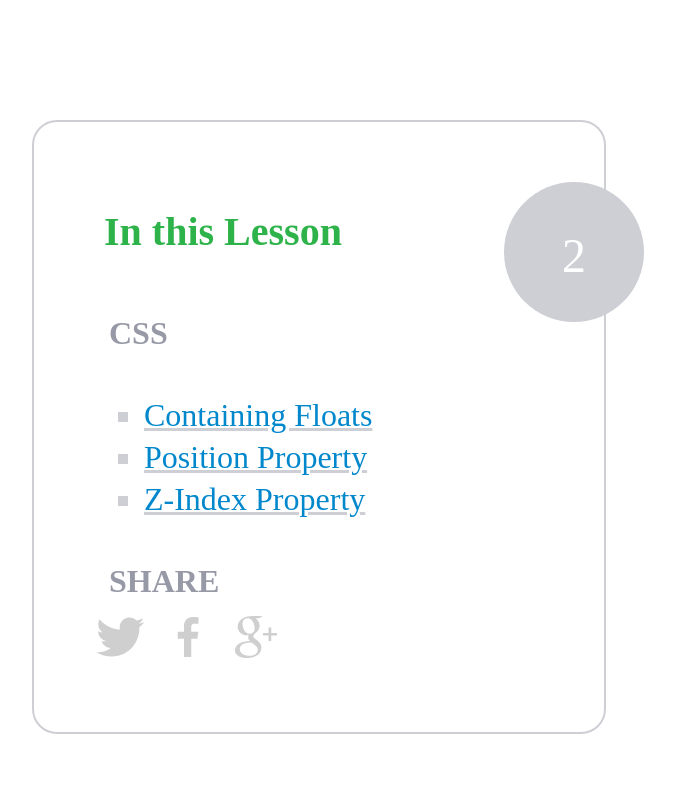
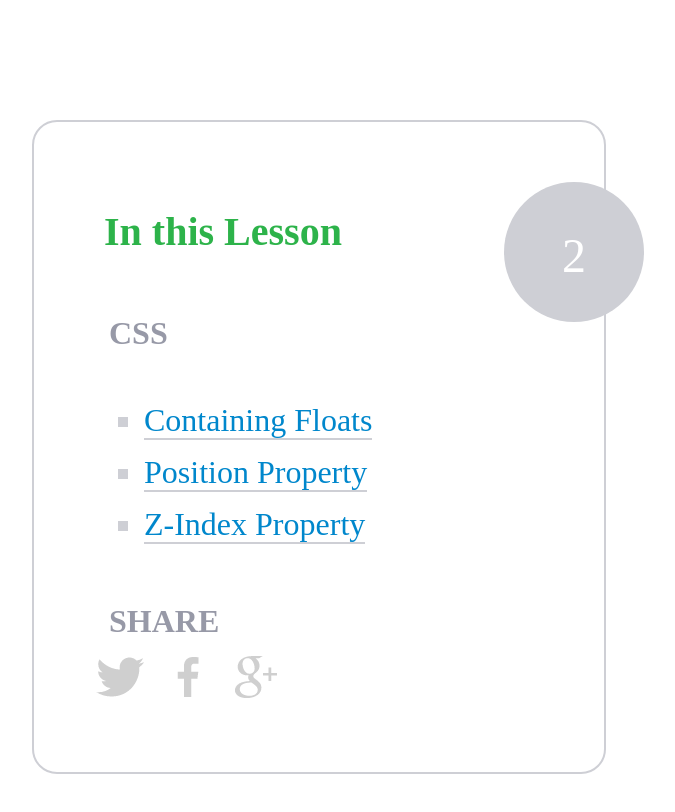
Before and after one commit to chelsey-wiley/little-web-assignments, a plain HTML site: page week2/Tuesday-11-8/index.html in a window 1280 px wide. Shown: the whole page, without its empty margins (321-996 px from the left). Drawn offline with Linux system fonts and the light colour scheme.

Commit message:
removed text decoration within list added bottom border with line height adjustments

```diff
--- a/week2/Tuesday-11-8/app.css
+++ b/week2/Tuesday-11-8/app.css
@@ -31,8 +31,7 @@ body {
 ol, ul li{
 	list-style: square;
   color: rgba(206, 207, 213, 1.0);
-  text-decoration: underline;
-	line-height: 42px;
+	line-height: 52px;
 }
 blockquote, q {
 	quotes: none;
@@ -44,9 +43,7 @@ q:before, q:after {
 }
 span {
   color: rgba(0, 135, 204, 1.0);
-}
-span ul {
-
+	border-bottom: 2px solid rgba(206, 207, 213, 1.0);
 }
 table {
 	border-collapse: collapse;
@@ -75,7 +72,7 @@ table {
   font-family: "Avenir";
   font-size: 2em;
   margin:0 auto 0 auto;
-  padding: 30px 30px 30px 50px;
+  padding: 30px 30px 40px 50px;
   line-height: 1.5em;
 }
 .list a{
```
